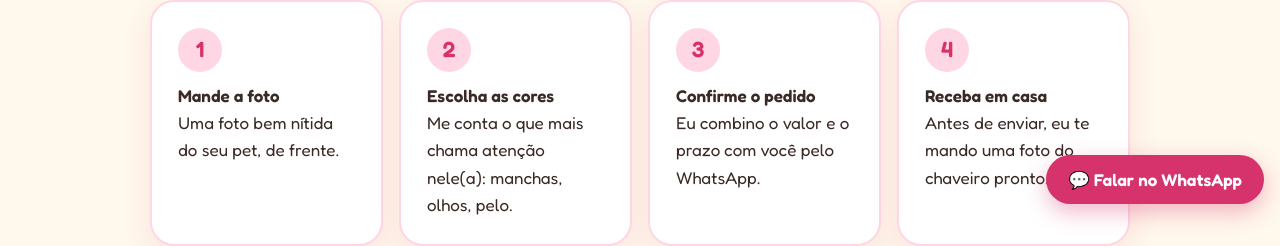
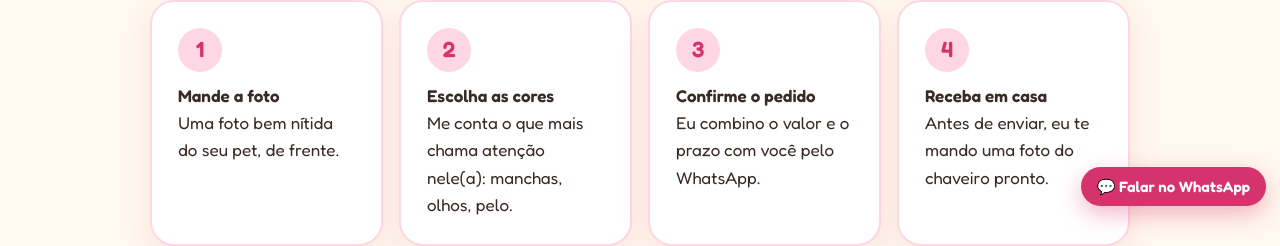
Before and after one commit to Suiciniv19/julie-mirumi, a plain HTML site: page index.html in a window 1280 px wide. Shown: the part 580-826 px from the top of the page. Drawn offline with Linux system fonts and the light colour scheme.

Commit message:
fix: botão de WhatsApp menor no celular
Co-Authored-By: Claude Sonnet 5.5 <noreply@anthropic.com>

```diff
--- a/index.html
+++ b/index.html
@@ -43,8 +43,8 @@ details[open] summary::after{content:"–"}
 details p{padding:0 0 18px;color:#5b4a45}
 .final{text-align:center}
 footer{padding:30px 0;text-align:center;font-size:14px;color:#7a655f}
-#zap{position:fixed;right:16px;bottom:16px;z-index:9;padding:14px 22px}
-@media(max-width:600px){#zap{left:16px;right:16px;justify-content:center}}
+#zap{position:fixed;right:14px;bottom:14px;z-index:9;padding:10px 16px;font-size:15px}
+@media(max-width:600px){#zap{padding:10px 14px;font-size:14px}body{padding-bottom:64px}}
 </style>
 </head>
 <body>
```
